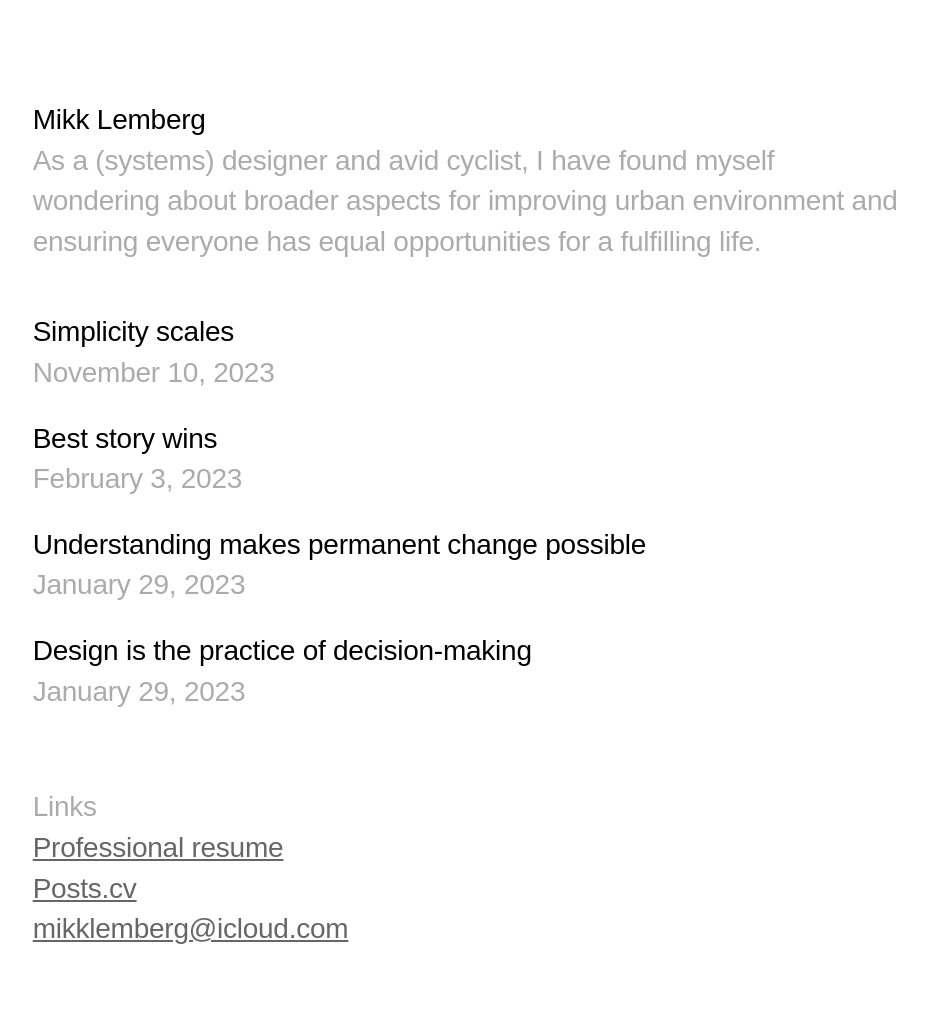
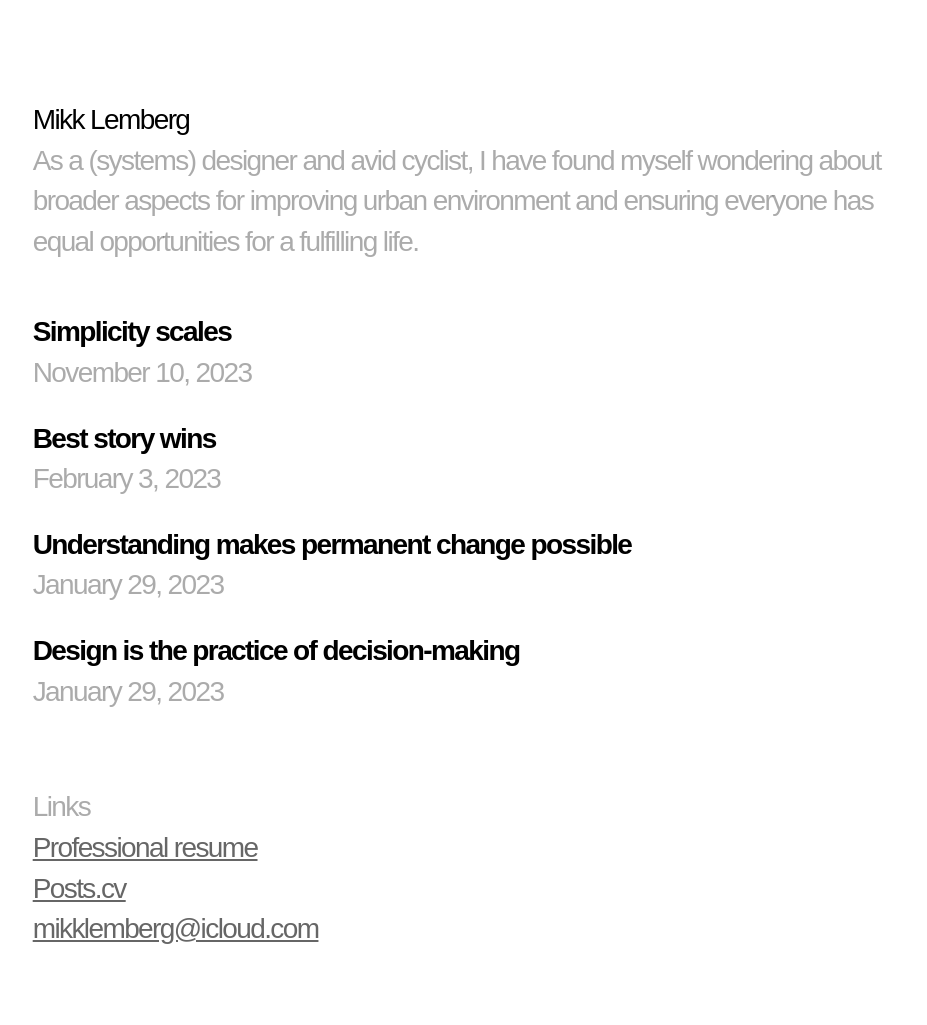
Before and after one commit to mikklemberg/My-personal-notes, a Jekyll site: the page built from README.md, in a window 1280 px wide. Shown: the whole page, without its empty margins (173-1100 px from the left). Built offline with Jekyll 4.4.1, drawn with Linux system fonts in a browser that asks for light colours; our own code applies the rules of GitHub Pages for plain Markdown files.

Commit message:
Update style.css

```diff
--- a/assets/css/style.css
+++ b/assets/css/style.css
@@ -6,10 +6,9 @@
 
 body, h1, h2, h3, h4, h5, h6, p, a {
     font-family: sans-serif;
-    letter-spacing: -0.24px;
+    letter-spacing: -0.1rem;
     font-size: calc(17.85px + 7.45 * ((100vw - 320px) / 704));
     line-height: 145%;
-    font-weight: 400;
 }
 
 /* Main Container */
@@ -26,7 +25,7 @@ body, h1, h2, h3, h4, h5, h6, p, a {
 }
 
 .header h1, .post-header h1 {
-    font-size: 32px;
+    font-size: calc(17.85px + 10.45 * ((100vw - 320px) / 704));
     font-weight: 400;
     color: #000;
     line-height: 105%;
```
